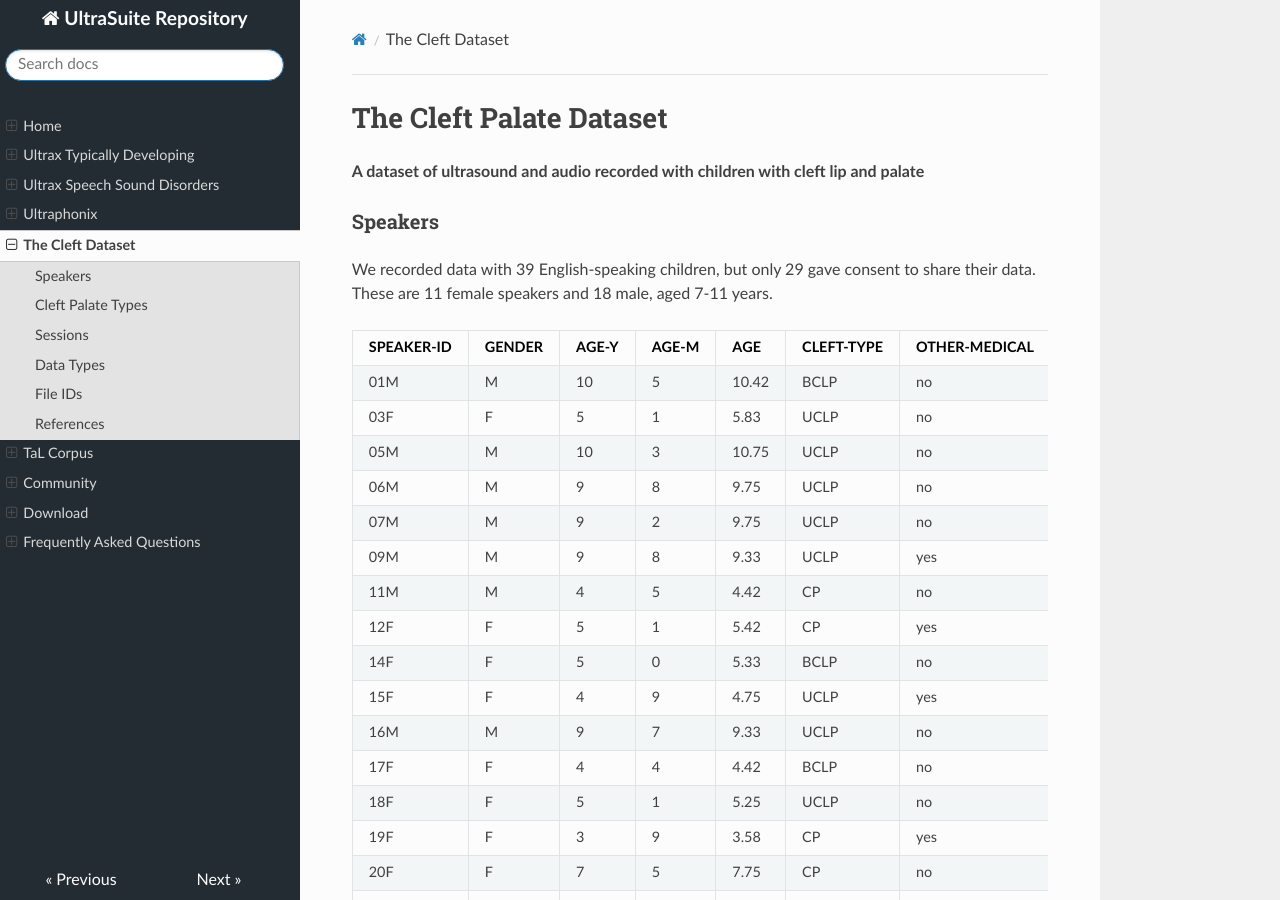
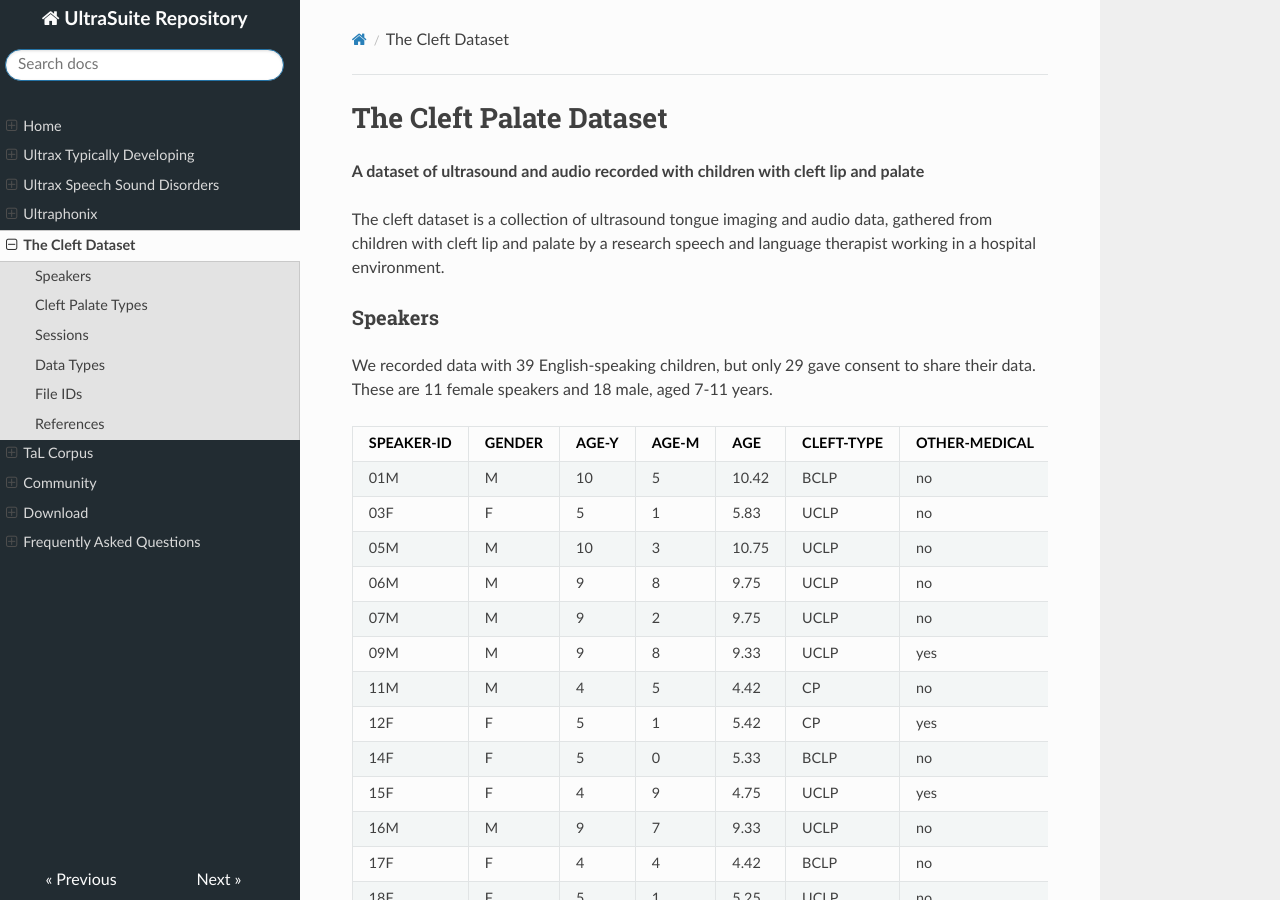
Before and after one commit to UltraSuite/ultrasuite-doc, an MkDocs documentation site: the page built from docs/data/cleft.md, in a window 1280 px wide and 900 px high. Built offline with MkDocs 1.6.1, drawn with Linux system fonts in a browser that asks for light colours; nearby versions of some CDN libraries; some of the changed text lies outside the part shown.

Commit message:
Added a note regarding the synchronisation of cleft. Added a short description of cleft.

```diff
--- a/docs/data/cleft.md
+++ b/docs/data/cleft.md
@@ -2,7 +2,10 @@
 
 **A dataset of ultrasound and audio recorded with children with cleft lip and palate**
 
-
+The cleft dataset is a collection of ultrasound tongue imaging
+and audio data, gathered from children with cleft lip and palate
+by a research speech and language therapist working in a hospital
+environment.
 
 ### Speakers
 
@@ -75,6 +78,10 @@ Each child recorded an "Assessment" session, and two children recorded a "Therap
 | param       | ultrasound parameters                             |
 | txt         | prompt text with date/time of utterance recording |
 
+Hardware synchronisation failed for this dataset. We release the parameter
+File as exported from the AAA software. In [1] we provide automatically
+predicted synchronisation offsets.
+
 <br/>
 
 
```
